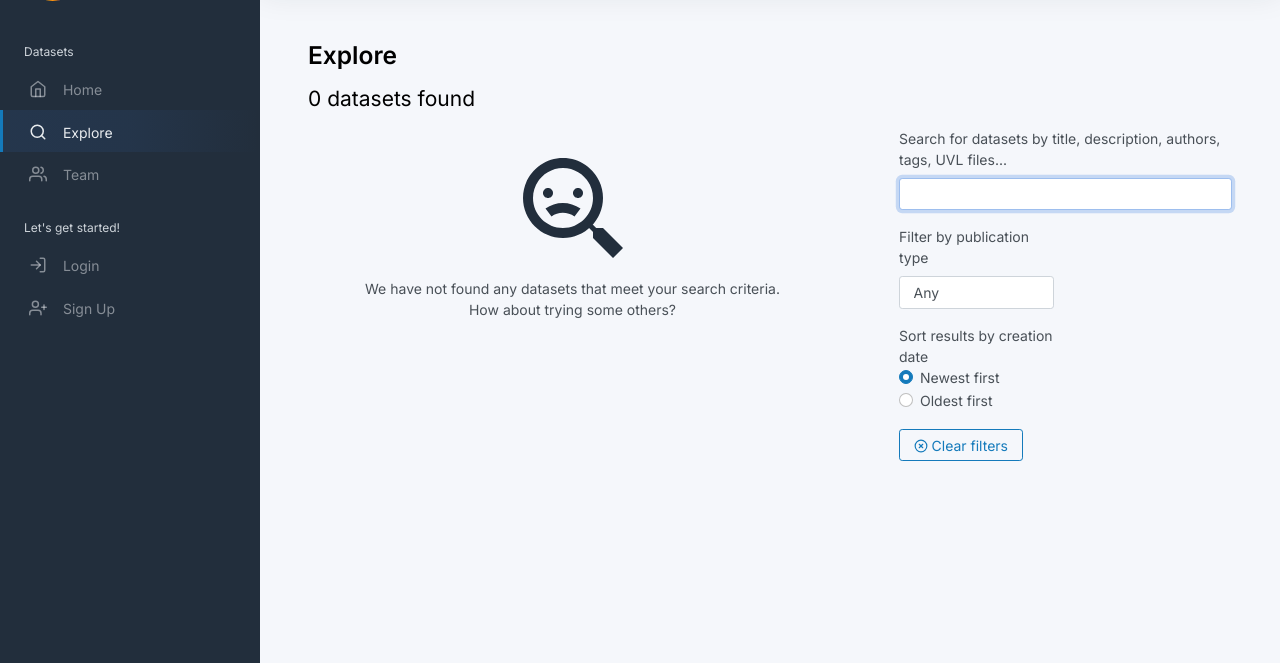
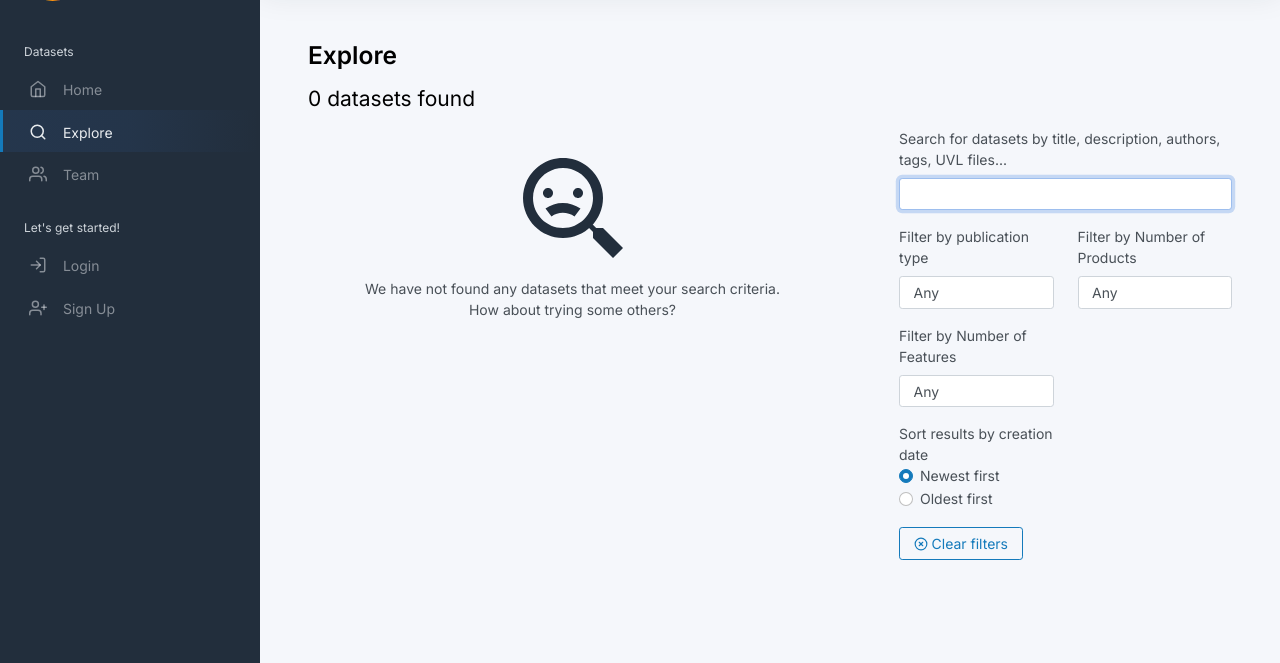
Before and after one commit to espeto-hub/uvlhub, a Flask app: page /explore in a window 1280 px wide. Shown: the part 73-736 px from the top of the page. Run offline with Flask 3, Linux system fonts and the light colour scheme; data that the repository does not hold is empty; parts of the project's set-up code (start-up, migrations or seed data) failed here and were passed over; some libraries are stand-ins or nearby versions.

Commit message:
feat: advanced filtering draft

```diff
--- a/app/modules/explore/repositories.py
+++ b/app/modules/explore/repositories.py
@@ -1,5 +1,5 @@
 import re
-from sqlalchemy import any_, or_
+from sqlalchemy import any_, or_, func
 import unidecode
 from app.modules.dataset.models import Author, DSMetaData, DataSet, PublicationType
 from app.modules.featuremodel.models import FMMetaData, FeatureModel
@@ -10,7 +10,8 @@ class ExploreRepository(BaseRepository):
     def __init__(self):
         super().__init__(DataSet)
 
-    def filter(self, query="", sorting="newest", publication_type="any", tags=[], **kwargs):
+    def filter(self, query="", sorting="newest", publication_type="any", number_of_products=None,
+               number_of_features=None, tags=[], **kwargs):
         # Normalize and remove unwanted characters
         normalized_query = unidecode.unidecode(query).lower()
         cleaned_query = re.sub(r'[,.":\'()\[\]^;!¡¿?]', "", normalized_query)
@@ -52,6 +53,18 @@ class ExploreRepository(BaseRepository):
         if tags:
             datasets = datasets.filter(DSMetaData.tags.ilike(any_(f"%{tag}%" for tag in tags)))
 
+        if number_of_products:
+            if number_of_products == "more_than_10":
+                datasets = datasets.filter(func.length(DataSet.products) > 10)
+            else:
+                datasets = datasets.filter(func.length(DataSet.products) == number_of_products)
+
+        # Filter by number of features
+        if number_of_features:
+            if number_of_features == "more_than_10":
+                datasets = datasets.filter(func.length(FeatureModel.features) > 10)
+            else:
+                datasets = datasets.filter(func.length(FeatureModel.features) == number_of_features)
         # Order by created_at
         if sorting == "oldest":
             datasets = datasets.order_by(self.model.created_at.asc())
--- a/app/modules/explore/services.py
+++ b/app/modules/explore/services.py
@@ -6,5 +6,7 @@ class ExploreService(BaseService):
     def __init__(self):
         super().__init__(ExploreRepository())
 
-    def filter(self, query="", sorting="newest", publication_type="any", tags=[], **kwargs):
-        return self.repository.filter(query, sorting, publication_type, tags, **kwargs)
+    def filter(self, query="", sorting="newest", publication_type="any", number_of_products=None,
+               number_of_features=None, tags=[], **kwargs):
+        return self.repository.filter(query, sorting, publication_type, number_of_products, number_of_features,
+                                      tags, **kwargs)
--- a/app/modules/explore/templates/explore/index.html
+++ b/app/modules/explore/templates/explore/index.html
@@ -85,6 +85,30 @@
                             </div>
 
                         </div>
+                        <div class="col-lg-6">
+                            <div class="mb-3">
+                                <label class="form-label" for="number_of_products">Filter by Number of Products</label>
+                                <select class="form-control" id="number_of_products" name="number_of_products" required>
+                                    <option value="any" selected>Any</option>
+                                    {% for i in range(1, 11) %}
+                                        <option value="{{ i }}">{{ i }}</option>
+                                    {% endfor %}
+                                    <option value="more_than_10">+10</option>
+                                </select>
+                            </div>
+                        </div>
+                        <div class="col-lg-6">
+                            <div class="mb-3">
+                                <label class="form-label" for="number_of_features">Filter by Number of Features</label>
+                                <select class="form-control" id="number_of_features" name="number_of_features" required>
+                                    <option value="any" selected>Any</option>
+                                    {% for i in range(1, 11) %}
+                                        <option value="{{ i }}">{{ i }}</option>
+                                    {% endfor %}
+                                    <option value="more_than_10">+10</option>
+                                </select>
+                            </div>
+                        </div>
 
                     </div>
 
```
